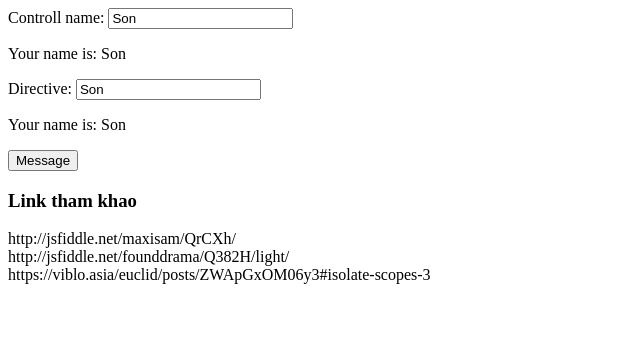
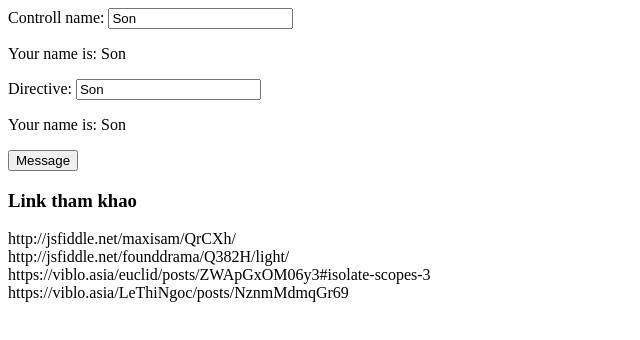
Before and after one commit to DeathEater88/Angular, a plain HTML site: page testisolate/test-isolation.html in a window 1280 px wide. Shown: the whole page, without its empty margins (0-640 px from the left). Drawn offline with Linux system fonts and the light colour scheme.

Commit message:
add a link

```diff
--- a/testisolate/test-isolation.html
+++ b/testisolate/test-isolation.html
@@ -13,7 +13,8 @@
 	<h3>Link tham khao</h3>
 	http://jsfiddle.net/maxisam/QrCXh/ <br/>
 	http://jsfiddle.net/founddrama/Q382H/light/<br/>
-	https://viblo.asia/euclid/posts/ZWApGxOM06y3#isolate-scopes-3
+	https://viblo.asia/euclid/posts/ZWApGxOM06y3#isolate-scopes-3<br>
+	https://viblo.asia/LeThiNgoc/posts/NznmMdmqGr69
 
 </div>
 
```
